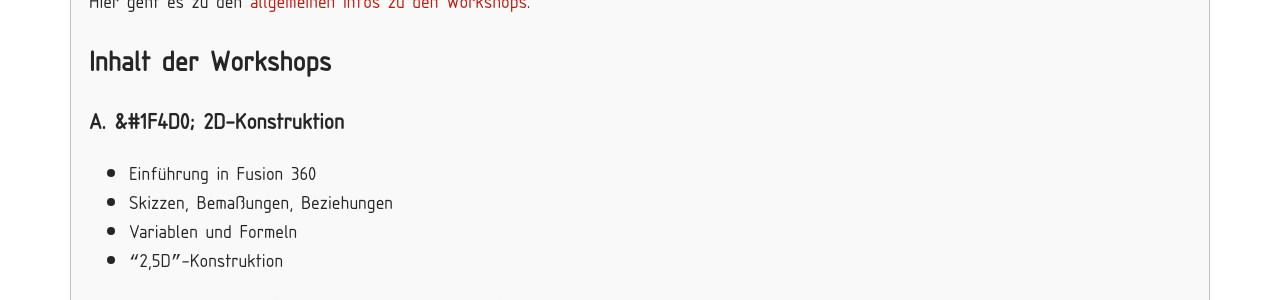
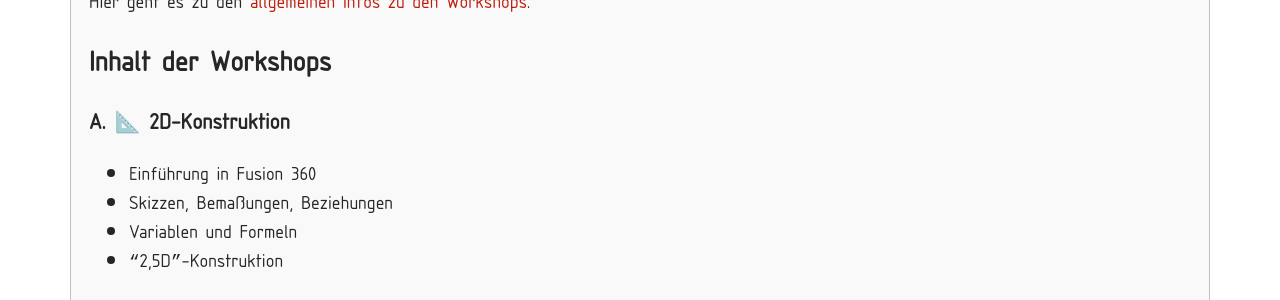
Before and after one commit to 17o2/17o2.github.io, a Jekyll site: the page built from _pages/91_happylab_details.md, in a window 1280 px wide. Shown: the part 256-556 px from the top of the page. Built offline with Jekyll 4.4.1, drawn with Linux system fonts in a browser that asks for light colours; nearby versions of some CDN libraries.

Commit message:
emoji hex

```diff
--- a/_pages/91_happylab_details.md
+++ b/_pages/91_happylab_details.md
@@ -9,7 +9,7 @@ Hier geht es zu den [allgemeinen Infos zu den Workshops](/happylab).
 
 ## Inhalt der Workshops
 
-### A. &#1F4D0; 2D-Konstruktion
+### A. &#x1F4D0; 2D-Konstruktion
 * Einführung in Fusion 360
 * Skizzen, Bemaßungen, Beziehungen
 * Variablen und Formeln
```
